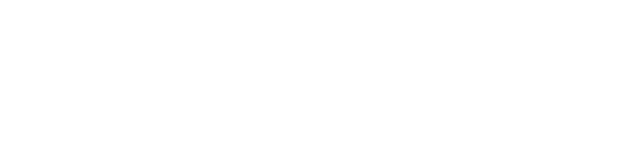
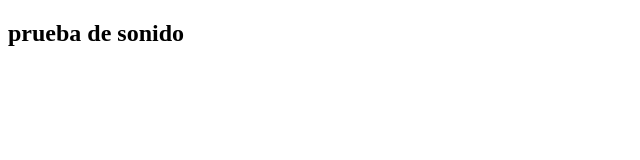
Before and after one commit to Robin0311/demogithub, a plain HTML site: page index.html in a window 1280 px wide. Shown: the whole page, without its empty margins (0-640 px from the left). Drawn offline with Linux system fonts and the light colour scheme.

Commit message:
ariel agregado

```diff
--- a/index.html
+++ b/index.html
@@ -7,6 +7,6 @@
     <title>Document</title>
 </head>
 <body>
-
+    <h2>prueba de sonido</h2>
 </body>
 </html>
```
